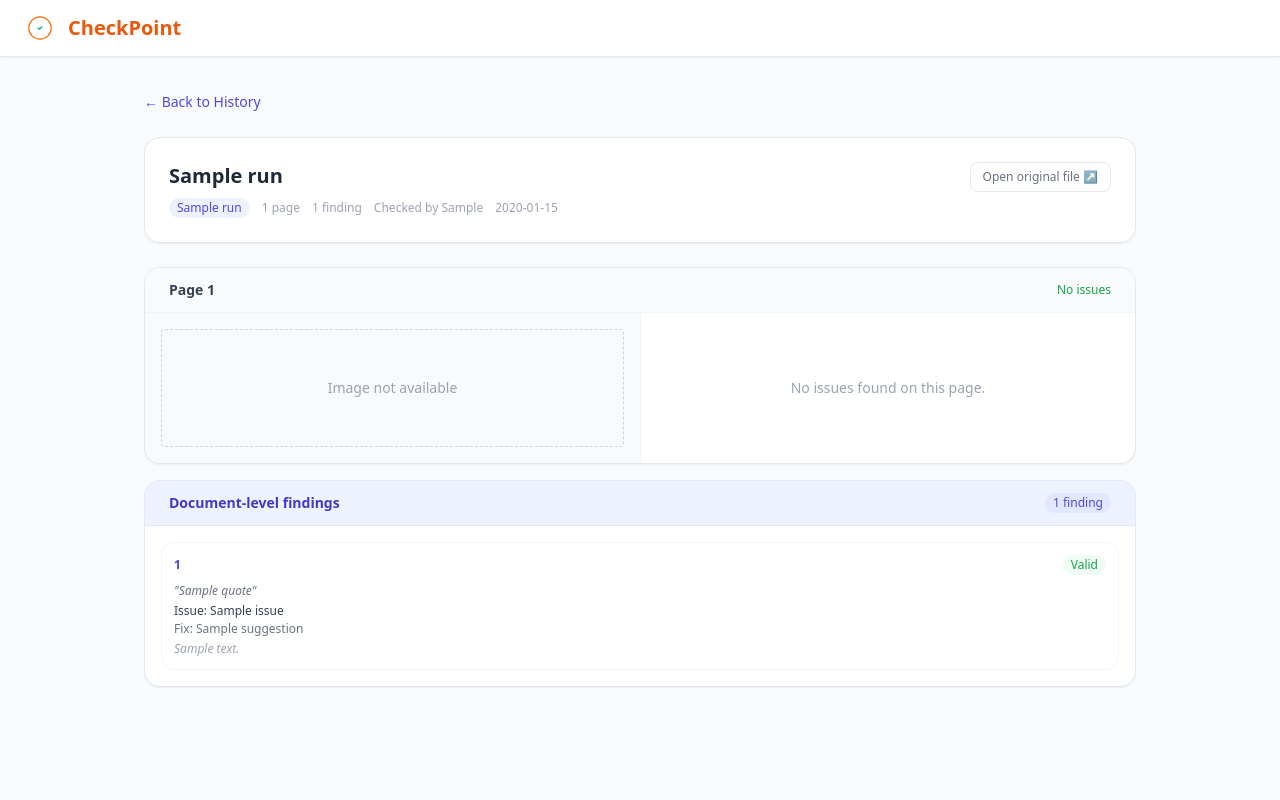
After one commit to jainabhishek-dev/sunny-pillow, a Python web app: template templates/run_detail.html in a window 1280 px wide. The commit adds this page. Run offline with Jinja, Linux system fonts and the light colour scheme; the template is opened without the code that fills it: most values are stand-ins (such as "Sample title", 1, 10 or a date in 2020); some libraries are stand-ins or nearby versions.

Commit message:
Add run history: persist runs, findings, and page images after each check
- reader.py: add create_drive_subfolder and upload_jpeg_to_drive helpers
- db.py: add insert_run, insert_run_pages, insert_run_findings, fetch_runs,
  fetch_run, fetch_run_pages, fetch_run_findings
- main.py: store drive_url + checked_by in job; tag findings with page_num;
  merge review verdicts into findings; upload page images to Drive and save
  run metadata + findings to Supabase after all_done; add /history and
  /history/{run_id} routes
- base.html: add History nav link for all logged-in users
- history.html: new run list page
- run_detail.html: new run detail page with page images and findings

Co-Authored-By: Claude Sonnet 4.6 <noreply@anthropic.com>

```diff
--- a/templates/base.html
+++ b/templates/base.html
@@ -29,6 +29,7 @@
     {% if user %}
     <div class="flex items-center gap-4">
       <a href="/checkpoints" class="text-sm text-gray-500 hover:text-indigo-600 font-medium transition">Checkpoints</a>
+      <a href="/history" class="text-sm text-gray-500 hover:text-indigo-600 font-medium transition">History</a>
       {% if is_admin %}
       <a href="/workflows" class="text-sm text-gray-500 hover:text-indigo-600 font-medium transition">Workflows</a>
       <a href="/admins" class="text-sm text-gray-500 hover:text-indigo-600 font-medium transition">Admins</a>
--- /dev/null
+++ b/templates/run_detail.html
@@ -0,0 +1,166 @@
+{% extends "base.html" %}
+{% block title %}{{ run.document_name or "Run" }} — CheckPoint{% endblock %}
+
+{% block content %}
+
+<!-- Header -->
+<div class="mb-6">
+  <a href="/history" class="text-sm text-indigo-600 hover:text-indigo-800 font-medium transition">← Back to History</a>
+</div>
+
+<div class="bg-white rounded-2xl border border-gray-200 shadow-sm p-6 mb-6">
+  <div class="flex items-start justify-between gap-4 flex-wrap">
+    <div>
+      <h2 class="text-xl font-bold text-gray-800">{{ run.document_name or "Untitled Document" }}</h2>
+      <div class="flex items-center gap-3 mt-2 flex-wrap">
+        <span class="text-xs px-2 py-0.5 rounded-full bg-indigo-50 text-indigo-600 font-medium">{{ run.workflow_name }}</span>
+        <span class="text-xs text-gray-400">{{ run.total_pages }} page{{ 's' if run.total_pages != 1 else '' }}</span>
+        <span class="text-xs text-gray-400">{{ run.total_findings }} finding{{ 's' if run.total_findings != 1 else '' }}</span>
+        <span class="text-xs text-gray-400">Checked by {{ run.checked_by }}</span>
+        <span class="text-xs text-gray-400">{{ run.created_at[:10] if run.created_at else "" }}</span>
+      </div>
+    </div>
+    {% if run.drive_url %}
+    <a href="{{ run.drive_url }}" target="_blank" rel="noopener noreferrer"
+      class="shrink-0 inline-flex items-center gap-1.5 text-xs text-gray-500 hover:text-indigo-600 font-medium transition px-3 py-1.5 rounded-lg border border-gray-200 hover:border-indigo-300">
+      Open original file ↗
+    </a>
+    {% endif %}
+  </div>
+</div>
+
+<!-- Page-by-page sections -->
+<div class="space-y-4">
+  {% for page_num in range(1, total_pages + 1) %}
+  {% set findings = page_findings.get(page_num, []) %}
+  <div class="bg-white rounded-2xl border border-gray-200 shadow-sm overflow-hidden">
+
+    <!-- Page header -->
+    <div class="px-6 py-3 bg-gray-50 border-b border-gray-100 flex items-center justify-between">
+      <span class="text-sm font-semibold text-gray-700">Page {{ page_num }}</span>
+      {% if findings %}
+      <span class="text-xs px-2 py-0.5 rounded-full bg-red-50 text-red-500 font-medium">
+        {{ findings | length }} finding{{ 's' if findings | length != 1 else '' }}
+      </span>
+      {% else %}
+      <span class="text-xs text-green-600 font-medium">No issues</span>
+      {% endif %}
+    </div>
+
+    <div class="flex gap-0 divide-x divide-gray-100">
+
+      <!-- Page image -->
+      <div class="w-1/2 p-4 flex items-start justify-center bg-gray-50">
+        {% if page_image_map.get(page_num) %}
+        <img
+          src="https://drive.google.com/uc?export=view&id={{ page_image_map[page_num] }}"
+          alt="Page {{ page_num }}"
+          class="w-full rounded border border-gray-200 shadow-sm"
+          loading="lazy"
+        />
+        {% else %}
+        <div class="w-full flex items-center justify-center py-12 text-gray-400 text-sm border border-dashed border-gray-300 rounded">
+          Image not available
+        </div>
+        {% endif %}
+      </div>
+
+      <!-- Findings -->
+      <div class="w-1/2 p-4">
+        {% if findings %}
+        <div class="space-y-3">
+          {% for f in findings %}
+          <div class="border border-gray-100 rounded-xl p-3 bg-white">
+
+            <!-- Checkpoint + review badge -->
+            <div class="flex items-center justify-between gap-2 mb-2">
+              <span class="text-xs font-semibold text-indigo-600">
+                {{ checkpoint_map.get(f.checkpoint_id, f.checkpoint_id) }}
+              </span>
+              {% if f.review_status == 'valid' %}
+              <span class="text-xs px-2 py-0.5 rounded-full bg-green-50 text-green-600 font-medium">Valid</span>
+              {% elif f.review_status == 'invalid' %}
+              <span class="text-xs px-2 py-0.5 rounded-full bg-red-50 text-red-500 font-medium">Invalid</span>
+              {% else %}
+              <span class="text-xs px-2 py-0.5 rounded-full bg-gray-100 text-gray-400 font-medium">—</span>
+              {% endif %}
+            </div>
+
+            <!-- Quote -->
+            {% if f.quote %}
+            <p class="text-xs text-gray-500 italic mb-1">"{{ f.quote }}"</p>
+            {% endif %}
+
+            <!-- Issue + suggestion -->
+            <p class="text-xs text-gray-700 mb-0.5"><span class="font-medium">Issue:</span> {{ f.issue }}</p>
+            {% if f.suggestion %}
+            <p class="text-xs text-gray-500"><span class="font-medium">Fix:</span> {{ f.suggestion }}</p>
+            {% endif %}
+
+            <!-- Review comment -->
+            {% if f.review_comment %}
+            <p class="text-xs text-gray-400 mt-1 italic">{{ f.review_comment }}</p>
+            {% endif %}
+
+          </div>
+          {% endfor %}
+        </div>
+        {% else %}
+        <div class="flex items-center justify-center h-full py-12 text-gray-400 text-sm">
+          No issues found on this page.
+        </div>
+        {% endif %}
+      </div>
+
+    </div>
+  </div>
+  {% endfor %}
+
+  <!-- Document-level findings -->
+  {% if doc_findings %}
+  <div class="bg-white rounded-2xl border border-indigo-100 shadow-sm overflow-hidden">
+    <div class="px-6 py-3 bg-indigo-50 border-b border-indigo-100 flex items-center justify-between">
+      <span class="text-sm font-semibold text-indigo-700">Document-level findings</span>
+      <span class="text-xs px-2 py-0.5 rounded-full bg-indigo-100 text-indigo-600 font-medium">
+        {{ doc_findings | length }} finding{{ 's' if doc_findings | length != 1 else '' }}
+      </span>
+    </div>
+    <div class="p-4 space-y-3">
+      {% for f in doc_findings %}
+      <div class="border border-gray-100 rounded-xl p-3 bg-white">
+
+        <div class="flex items-center justify-between gap-2 mb-2">
+          <span class="text-xs font-semibold text-indigo-600">
+            {{ checkpoint_map.get(f.checkpoint_id, f.checkpoint_id) }}
+          </span>
+          {% if f.review_status == 'valid' %}
+          <span class="text-xs px-2 py-0.5 rounded-full bg-green-50 text-green-600 font-medium">Valid</span>
+          {% elif f.review_status == 'invalid' %}
+          <span class="text-xs px-2 py-0.5 rounded-full bg-red-50 text-red-500 font-medium">Invalid</span>
+          {% else %}
+          <span class="text-xs px-2 py-0.5 rounded-full bg-gray-100 text-gray-400 font-medium">—</span>
+          {% endif %}
+        </div>
+
+        {% if f.quote %}
+        <p class="text-xs text-gray-500 italic mb-1">"{{ f.quote }}"</p>
+        {% endif %}
+
+        <p class="text-xs text-gray-700 mb-0.5"><span class="font-medium">Issue:</span> {{ f.issue }}</p>
+        {% if f.suggestion %}
+        <p class="text-xs text-gray-500"><span class="font-medium">Fix:</span> {{ f.suggestion }}</p>
+        {% endif %}
+
+        {% if f.review_comment %}
+        <p class="text-xs text-gray-400 mt-1 italic">{{ f.review_comment }}</p>
+        {% endif %}
+
+      </div>
+      {% endfor %}
+    </div>
+  </div>
+  {% endif %}
+
+</div>
+
+{% endblock %}
```
Also changed, not shown: db.py (+80 -0 lines), main.py (+128 -1 lines), reader.py (+26 -0 lines), templates/history.html (added, +72 -0 lines).
